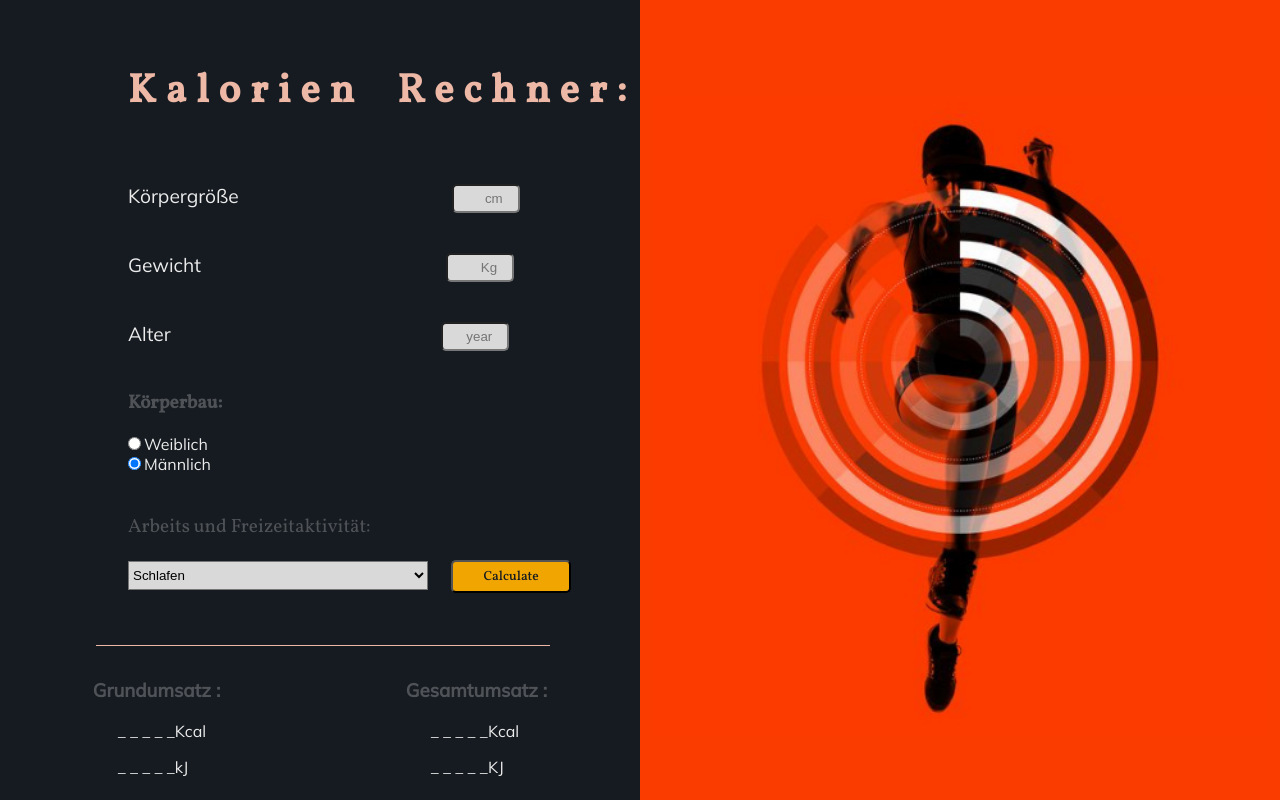
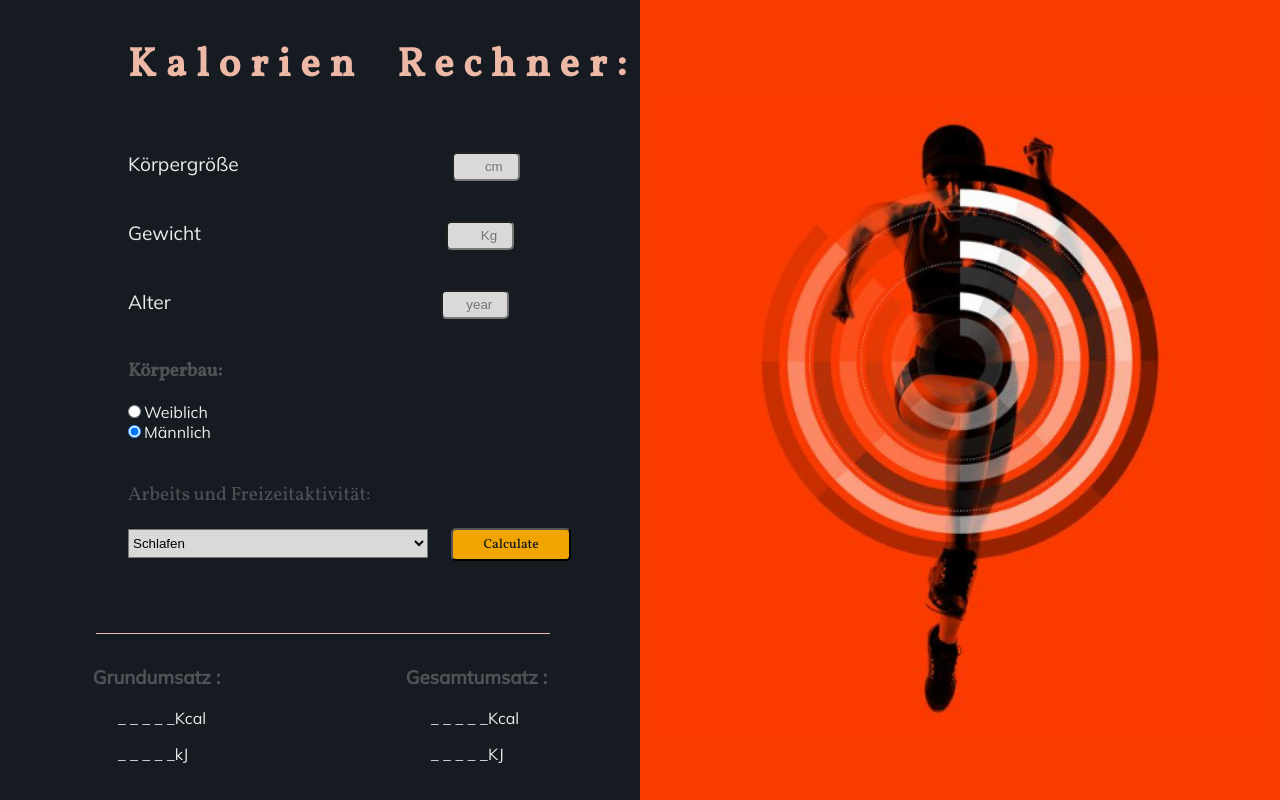
Before and after one commit to afraefatuaki/Projekt-Kalorien-Rechner, a plain HTML site: page index.html in a window 1280 px wide. Drawn offline with Linux system fonts and the light colour scheme.

Commit message:
small change

```diff
--- a/assets/css/style.css
+++ b/assets/css/style.css
@@ -37,7 +37,7 @@ h1{
     word-spacing: 15px;
     color: #EEB8A6 ;
     font-size: 2.5rem;
-    margin: 10% 0 10% 20%;
+    margin: 6% 0 9% 20%;
 }
 label{
     margin-left: 20%;
@@ -106,7 +106,7 @@ span{
 
   display:block;
   width:71%;
-  margin:5% 0 2% 15%;
+  margin:8% 0 2% 15%;
   border-top: 1px solid #EEB8A6;
 }
 article h3{
```
